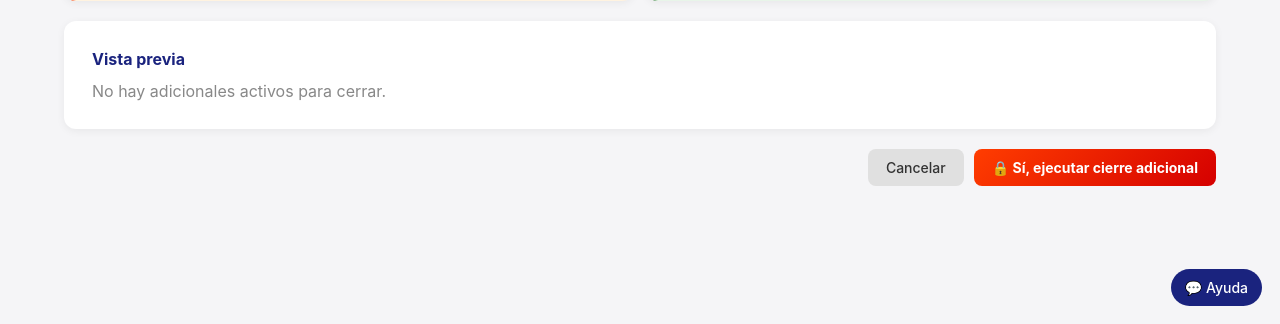
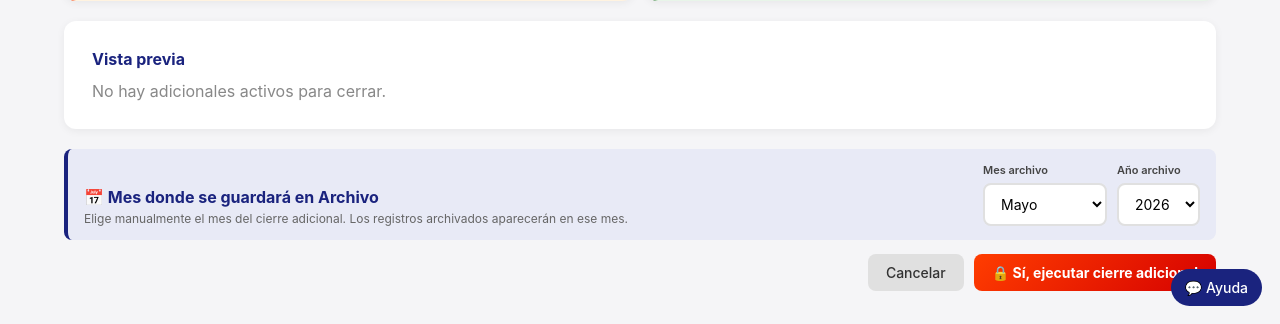
Before and after one commit to photogamer2015/FormacionProfesional, a Django app: page /adicional/cierre/ in a window 1280 px wide. Shown: the part 476-800 px from the top of the page. Run offline with Django 5.2, Linux system fonts and the light colour scheme; the visitor is signed in with stand-in values (Sample User, id 1); data comes from the database, SQL or seed files in the repository; data that the repository does not hold is empty.

Commit message:
Cambios por meses el archivado

```diff
--- a/academia/views_adicional.py
+++ b/academia/views_adicional.py
@@ -330,9 +330,10 @@ def adicional_cierre(request):
             messages.warning(request, 'No hay adicionales activos para cerrar.')
             return redirect('academia:adicional_lista')
 
-        from .views_cierre import _snapshot_adicional
+        from .views_cierre import _fecha_archivo_desde_request, _snapshot_adicional
+        fecha_archivo = _fecha_archivo_desde_request(request)
         for ad in adicionales:
-            _snapshot_adicional(ad, None)
+            _snapshot_adicional(ad, None, fecha_archivo)
         Adicional.objects.filter(pk__in=[ad.pk for ad in adicionales]).delete()
 
         messages.success(
@@ -343,6 +344,7 @@ def adicional_cierre(request):
             return redirect(f'{reverse("academia:adicionales_archivados_lista")}?origen={origen}')
         return redirect('academia:adicionales_archivados_lista')
 
+    from .views_cierre import _opciones_meses_archivo
     return render(request, 'adicional/cierre_confirmar.html', {
         'titulo': titulo,
         'origen': origen,
@@ -351,6 +353,7 @@ def adicional_cierre(request):
         'total_valor': total_valor,
         'desglose_tipos': desglose_tipos,
         'adicionales': qs.order_by('-fecha', '-creado')[:80],
+        'archivo_opts': _opciones_meses_archivo(),
     })
 
 
--- a/academia/views_cierre.py
+++ b/academia/views_cierre.py
@@ -41,6 +41,46 @@ MESES_ES = [
 # ═════════════════════════════════════════════════════════════════
 # Helpers
 # ═════════════════════════════════════════════════════════════════
+
+def _opciones_meses_archivo():
+    """Opciones de meses para elegir manualmente dónde guardar el cierre."""
+    hoy = timezone.localdate()
+    return {
+        'anio_actual': hoy.year,
+        'mes_actual': hoy.month,
+        'anios': [hoy.year - 1, hoy.year, hoy.year + 1],
+        'meses': [{'numero': i, 'nombre': MESES_ES[i]} for i in range(1, 13)],
+    }
+
+
+def _fecha_archivo_desde_request(request):
+    """
+    Convierte el mes/año elegido en una fecha de archivo estable.
+    Usamos el primer día del mes a las 12:00 para que todos los filtros por
+    mes/año agrupen el cierre donde el usuario lo decidió, no donde caiga
+    el reloj del sistema.
+    """
+    hoy = timezone.localdate()
+    try:
+        anio = int(request.POST.get('archivo_anio', hoy.year))
+        mes = int(request.POST.get('archivo_mes', hoy.month))
+        if not (1 <= mes <= 12):
+            raise ValueError
+    except (TypeError, ValueError):
+        anio, mes = hoy.year, hoy.month
+
+    fecha = datetime(anio, mes, 1, 12, 0, 0)
+    if timezone.is_naive(fecha):
+        fecha = timezone.make_aware(fecha, timezone.get_current_timezone())
+    return fecha
+
+
+def _fijar_fecha(obj, campo, fecha_archivo):
+    if not fecha_archivo:
+        return obj
+    obj.__class__.objects.filter(pk=obj.pk).update(**{campo: fecha_archivo})
+    setattr(obj, campo, fecha_archivo)
+    return obj
 
 def _matriculas_a_cerrar(curso, jornada=None):
     """
@@ -115,7 +155,7 @@ def _calcular_totales(matriculas):
     }
 
 
-def _snapshot_matricula(matricula, cierre):
+def _snapshot_matricula(matricula, cierre, fecha_archivo=None):
     """Crea una MatriculaArchivada a partir de una Matricula viva."""
     est = matricula.estudiante
     curso = matricula.curso
@@ -178,9 +218,11 @@ def _snapshot_matricula(matricula, cierre):
         creado_original=matricula.creado,
     )
 
+    _fijar_fecha(archivada, 'archivado_en', fecha_archivo)
+
     # Archivar abonos
     for abono in matricula.abonos.all():
-        AbonoArchivado.objects.create(
+        abono_arch = AbonoArchivado.objects.create(
             matricula_archivada=archivada,
             cierre=cierre,
             abono_original_id=abono.pk,
@@ -202,13 +244,14 @@ def _snapshot_matricula(matricula, cierre):
             ),
             creado_original=abono.creado,
         )
+        _fijar_fecha(abono_arch, 'archivado_en', fecha_archivo)
 
     return archivada
 
 
-def _snapshot_estudiante(estudiante, cierre):
+def _snapshot_estudiante(estudiante, cierre, fecha_archivo=None):
     """Crea un EstudianteArchivado a partir de un Estudiante vivo (snapshot)."""
-    return EstudianteArchivado.objects.create(
+    archivado = EstudianteArchivado.objects.create(
         cierre=cierre,
         estudiante_original_id=estudiante.pk,
         cedula=estudiante.cedula,
@@ -224,12 +267,13 @@ def _snapshot_estudiante(estudiante, cierre):
         ciudad=estudiante.ciudad or '',
         creado_original=estudiante.creado,
     )
+    return _fijar_fecha(archivado, 'archivado_en', fecha_archivo)
 
 
-def _snapshot_adicional(adicional, cierre):
+def _snapshot_adicional(adicional, cierre, fecha_archivo=None):
     """Crea un AdicionalArchivado a partir de un Adicional vivo."""
     from .models import AdicionalArchivado
-    return AdicionalArchivado.objects.create(
+    archivado = AdicionalArchivado.objects.create(
         cierre=cierre,
         adicional_original_id=adicional.pk,
         tipo_adicional=adicional.tipo_adicional,
@@ -256,6 +300,7 @@ def _snapshot_adicional(adicional, cierre):
         ),
         creado_original=adicional.creado,
     )
+    return _fijar_fecha(archivado, 'archivado_en', fecha_archivo)
 
 # ═════════════════════════════════════════════════════════════════
 # Vista previa del cierre
@@ -289,6 +334,7 @@ def cierre_preview(request, curso_pk):
         'totales': totales,
         'total_abonos': total_abonos,
         'alcance': 'jornada' if jornada else 'curso',
+        'archivo_opts': _opciones_meses_archivo(),
     })
 
 
@@ -308,6 +354,7 @@ def cierre_ejecutar(request, curso_pk):
     ciclo_etiqueta = (request.POST.get('ciclo_etiqueta', '').strip())[:80]
     observaciones = request.POST.get('observaciones', '').strip()
     limpiar_directorio = request.POST.get('limpiar_directorio') == 'on'
+    fecha_archivo = _fecha_archivo_desde_request(request)
 
     jornada = None
     if jornada_id.isdigit():
@@ -347,10 +394,11 @@ def cierre_ejecutar(request, curso_pk):
                 **{k: v for k, v in totales.items() if k != 'total_matriculas'},
                 total_matriculas=totales['total_matriculas'],
             )
+            _fijar_fecha(cierre, 'fecha_cierre', fecha_archivo)
 
             ids_a_borrar = []
             for m in matriculas:
-                _snapshot_matricula(m, cierre)
+                _snapshot_matricula(m, cierre, fecha_archivo)
                 ids_a_borrar.append(m.pk)
 
             Matricula.objects.filter(pk__in=ids_a_borrar).delete()
@@ -358,7 +406,7 @@ def cierre_ejecutar(request, curso_pk):
             if not jornada:
                 adicionales_curso = Adicional.objects.filter(curso=curso)
                 for ad in adicionales_curso:
-                    _snapshot_adicional(ad, cierre)
+                    _snapshot_adicional(ad, cierre, fecha_archivo)
                 adicionales_curso.delete()
 
             # ── Limpieza opcional del directorio de estudiantes ──
@@ -371,10 +419,10 @@ def cierre_ejecutar(request, curso_pk):
                 ).distinct()
 
                 for est in huerfanos:
-                    _snapshot_estudiante(est, cierre)
+                    _snapshot_estudiante(est, cierre, fecha_archivo)
                     # Archivar también sus adicionales sueltos
                     for ad in est.adicionales.all():
-                        _snapshot_adicional(ad, cierre)
+                        _snapshot_adicional(ad, cierre, fecha_archivo)
                         ad.delete()
                     estudiantes_archivados += 1
 
@@ -476,6 +524,7 @@ def cierre_global_preview(request, modalidad):
         'cursos_distintos': cursos_distintos,
         'totales': totales,
         'total_abonos': total_abonos,
+        'archivo_opts': _opciones_meses_archivo(),
     })
 
 
@@ -495,6 +544,7 @@ def cierre_global_ejecutar(request, modalidad):
     ciclo_etiqueta = (request.POST.get('ciclo_etiqueta', '').strip())[:80]
     observaciones = request.POST.get('observaciones', '').strip()
     limpiar_directorio = request.POST.get('limpiar_directorio') == 'on'
+    fecha_archivo = _fecha_archivo_desde_request(request)
 
     qs = Matricula.objects.select_related(
         'estudiante', 'curso', 'curso__categoria', 'jornada', 'registrado_por'
@@ -545,19 +595,20 @@ def cierre_global_ejecutar(request, modalidad):
                     conteo_pendiente=totales['conteo_pendiente'],
                     conteo_retiro=totales['conteo_retiro'],
                 )
+                _fijar_fecha(cierre, 'fecha_cierre', fecha_archivo)
                 cierres_creados.append(cierre)
                 total_archivado += len(matriculas_curso)
 
                 ids = []
                 for m in matriculas_curso:
-                    _snapshot_matricula(m, cierre)
+                    _snapshot_matricula(m, cierre, fecha_archivo)
                     ids.append(m.pk)
                 Matricula.objects.filter(pk__in=ids).delete()
 
                 # Cierre global es de todo el curso, archivamos sus adicionales
                 adicionales_curso = Adicional.objects.filter(curso=curso)
                 for ad in adicionales_curso:
-                    _snapshot_adicional(ad, cierre)
+                    _snapshot_adicional(ad, cierre, fecha_archivo)
                 adicionales_curso.delete()
 
             # ── Limpieza del directorio ──
@@ -570,10 +621,10 @@ def cierre_global_ejecutar(request, modalidad):
                 # Asignamos los snapshots al primer cierre creado (a modo de "ancla")
                 cierre_ancla = cierres_creados[0]
                 for est in huerfanos:
-                    _snapshot_estudiante(est, cierre_ancla)
+                    _snapshot_estudiante(est, cierre_ancla, fecha_archivo)
                     # Archivar también sus adicionales sueltos
                     for ad in est.adicionales.all():
-                        _snapshot_adicional(ad, cierre_ancla)
+                        _snapshot_adicional(ad, cierre_ancla, fecha_archivo)
                         ad.delete()
                     estudiantes_archivados_total += 1
                 huerfanos.delete()
--- a/templates/adicional/cierre_confirmar.html
+++ b/templates/adicional/cierre_confirmar.html
@@ -99,6 +99,34 @@
 <form method="post" style="display:flex; gap:10px; justify-content:flex-end; flex-wrap:wrap;">
     {% csrf_token %}
     <input type="hidden" name="origen" value="{{ origen }}">
+    <div style="width:100%; background:#e8eaf6; border-left:4px solid #1a237e; padding:14px 16px; border-radius:8px; margin-bottom:4px;">
+        <div style="display:flex; justify-content:space-between; gap:14px; flex-wrap:wrap; align-items:flex-end;">
+            <div style="flex:1; min-width:260px;">
+                <strong style="color:#1a237e;">📅 Mes donde se guardará en Archivo</strong>
+                <div style="font-size:12px; color:#666; margin-top:4px;">
+                    Elige manualmente el mes del cierre adicional. Los registros archivados aparecerán en ese mes.
+                </div>
+            </div>
+            <div style="display:flex; gap:10px; flex-wrap:wrap;">
+                <div>
+                    <label class="form-label" style="font-size:11px;">Mes archivo</label>
+                    <select name="archivo_mes" class="form-input" required>
+                        {% for m in archivo_opts.meses %}
+                        <option value="{{ m.numero }}" {% if m.numero == archivo_opts.mes_actual %}selected{% endif %}>{{ m.nombre }}</option>
+                        {% endfor %}
+                    </select>
+                </div>
+                <div>
+                    <label class="form-label" style="font-size:11px;">Año archivo</label>
+                    <select name="archivo_anio" class="form-input" required>
+                        {% for a in archivo_opts.anios %}
+                        <option value="{{ a }}" {% if a == archivo_opts.anio_actual %}selected{% endif %}>{{ a }}</option>
+                        {% endfor %}
+                    </select>
+                </div>
+            </div>
+        </div>
+    </div>
     <a href="{% if origen == 'externo' %}{% url 'academia:personas_externas_lista' %}{% else %}{% url 'academia:adicional_lista' %}{% endif %}" class="btn btn-secondary">Cancelar</a>
     <button type="submit" class="btn"
             style="background:linear-gradient(135deg,#ff3d00,#d50000); color:#fff; font-weight:700;"
```
Also changed, not shown: templates/cursos/cierre_global_preview.html (+29 -0 lines), templates/cursos/cierre_preview.html (+29 -0 lines).
